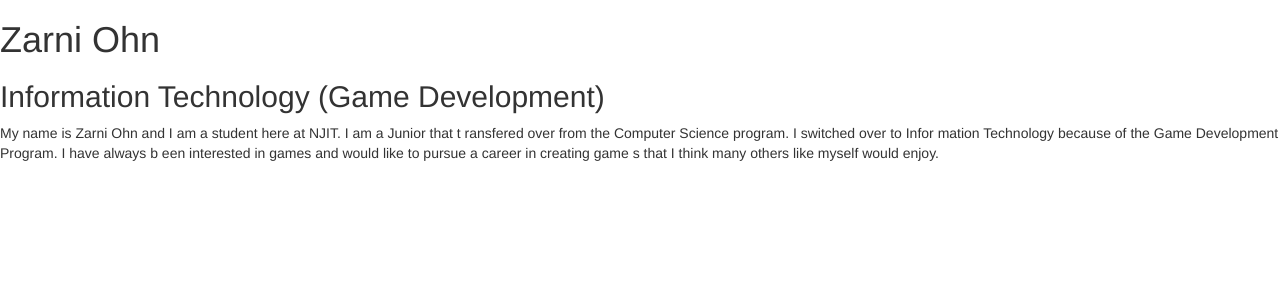
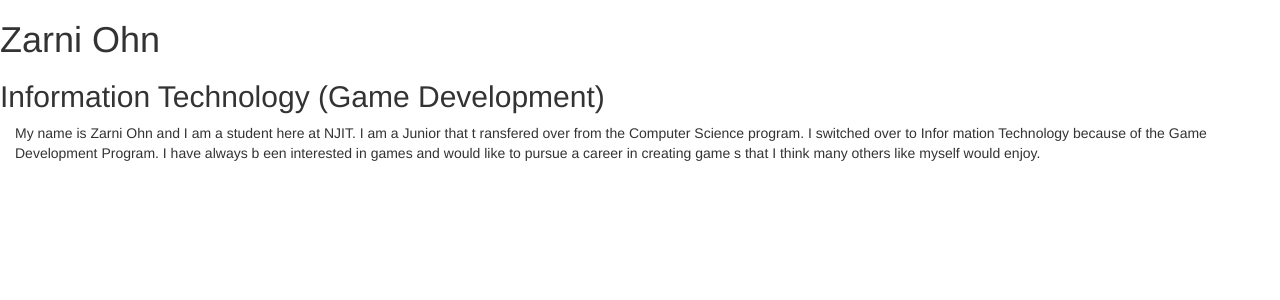
Before and after one commit to zo3njit/IS219-s16, a PHP site: page / in a window 1280 px wide. Shown: the top 300 px of the page. Run offline with PHP 8.4, Linux system fonts and the light colour scheme; some libraries are stand-ins or nearby versions.

Commit message:
modify index.php

```diff
--- a/index.php
+++ b/index.php
@@ -7,7 +7,7 @@
     <body>
     	<h1>Zarni Ohn</h1>
 	<h2>Information Technology (Game Development)</h2>
-	    <div class="about-nav">
+	    <div class='container-fluid'>
 	    	<p>
 	            My name is Zarni Ohn and I am a student here at NJIT. I am a Junior that t			  ransfered over from the Computer Science program. I switched over to Infor			mation Technology because of the Game Development Program. I have always b		      een interested in games and would like to pursue a career in creating game		    s that I think many others like myself would enjoy.
 	    	</p>
```
